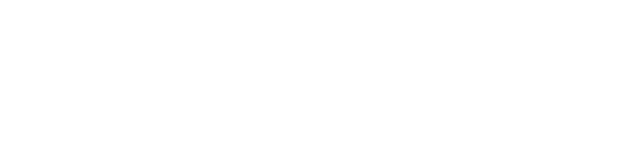
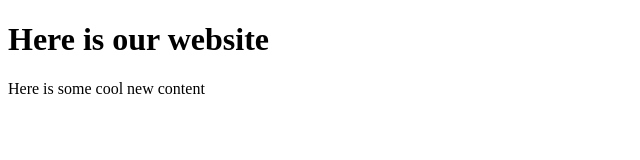
Before and after one commit to Timirichy/ALX-SE-Program, a plain HTML site: page index.html in a window 1280 px wide. Shown: the whole page, without its empty margins (0-640 px from the left). Drawn offline with Linux system fonts and the light colour scheme.

Commit message:
Added content to index.html

```diff
--- a/index.html
+++ b/index.html
@@ -7,6 +7,7 @@
     <title>Document</title>
 </head>
 <body>
-
+    <h1>Here is our website</h1>
+    <p>Here is some cool new content</p>
 </body>
 </html>
```
